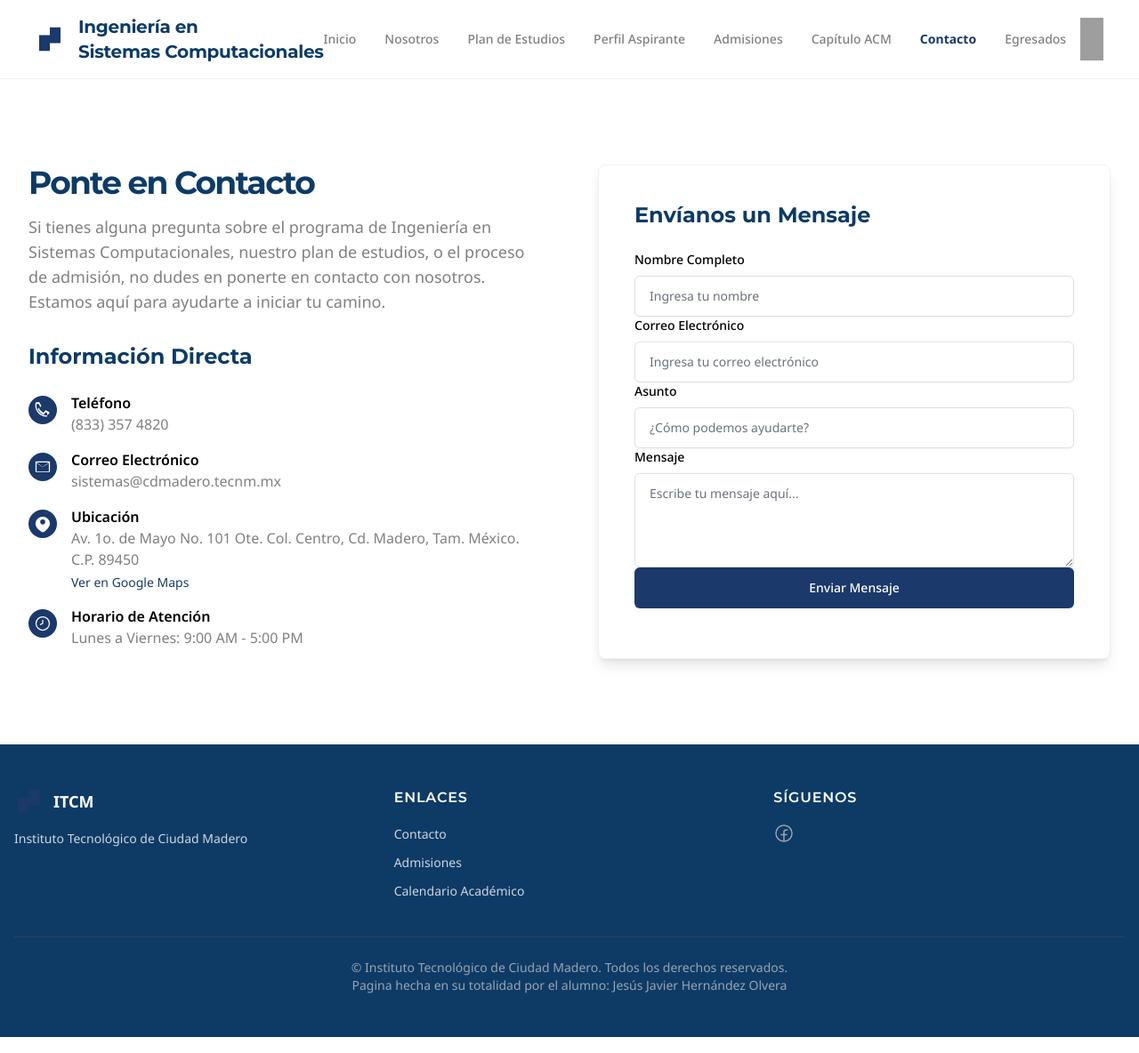
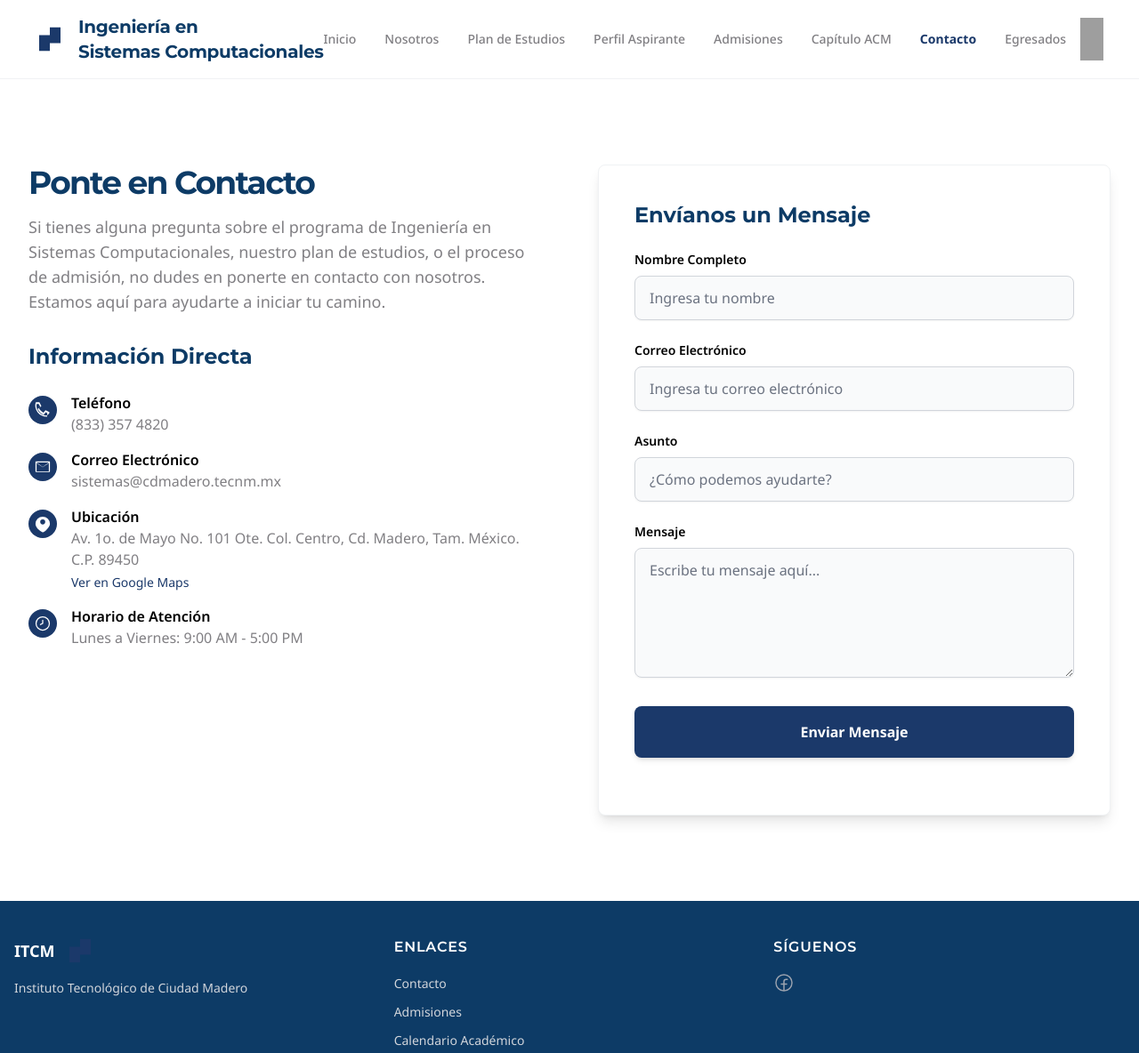
Before and after one commit to jjho05/ISC-ITCM, a plain HTML site: page contacto.html in a window 1280 px wide. Shown: the top 1184 px of the page at 89% size. Drawn offline with nearby package versions, Linux system fonts and the light colour scheme; grey boxes are pictures that could not be loaded.

Commit message:
Fix: Ajustes finales footer (alineación ITCM) y estética formulario contacto

```diff
--- a/components/footer.html
+++ b/components/footer.html
@@ -1,12 +1,15 @@
 <footer class="bg-[var(--secondary-color)] text-white">
-    <div class="container mx-auto px-4 py-12">
+    <div class="container mx-auto px-4 py-10">
         <div class="grid grid-cols-1 gap-8 md:grid-cols-3">
             <div class="col-span-1">
-                <div class="flex items-center gap-3"><svg class="h-8 w-8 text-[var(--primary-color)]" fill="none"
-                        viewBox="0 0 48 48" xmlns="http://www.w3.org/2000/svg">
+                <div class="flex items-center gap-3">
+                    <span class="text-lg font-bold">ITCM</span>
+                    <svg class="h-8 w-8 text-[var(--primary-color)]" fill="none" viewBox="0 0 48 48"
+                        xmlns="http://www.w3.org/2000/svg">
                         <path clip-rule="evenodd" d="M24 4H42V17.3333V30.6667H24V44H6V30.6667V17.3333H24V4Z"
                             fill="currentColor" fill-rule="evenodd"></path>
-                    </svg><span class="text-lg font-bold">ITCM</span></div>
+                    </svg>
+                </div>
                 <p class="mt-4 text-sm text-gray-300">Instituto Tecnológico de Ciudad Madero</p>
             </div>
             <div>
--- a/contacto.html
+++ b/contacto.html
@@ -1,17 +1,21 @@
 <!DOCTYPE html>
 <html lang="es">
+
 <head>
-    <meta charset="utf-8"/>
-    <meta content="width=device-width, initial-scale=1.0" name="viewport"/>
+    <meta charset="utf-8" />
+    <meta content="width=device-width, initial-scale=1.0" name="viewport" />
     <title>Contacto - ITCM</title>
-    <meta name="description" content="Ponte en contacto con la carrera de Ingeniería en Sistemas Computacionales del ITCM. Encuentra nuestro teléfono, correo electrónico, ubicación y horario de atención.">
-    <link href="https://www.cdmadero.tecnm.mx/images/favicon.png" rel="icon" type="image/png"/>
-    <link href="https://fonts.googleapis.com" rel="preconnect"/>
-    <link crossorigin="" href="https://fonts.gstatic.com" rel="preconnect"/>
-    <link href="css/styles.css" rel="stylesheet"/>
+    <meta name="description"
+        content="Ponte en contacto con la carrera de Ingeniería en Sistemas Computacionales del ITCM. Encuentra nuestro teléfono, correo electrónico, ubicación y horario de atención.">
+    <link href="https://www.cdmadero.tecnm.mx/images/favicon.png" rel="icon" type="image/png" />
+    <link href="https://fonts.googleapis.com" rel="preconnect" />
+    <link crossorigin="" href="https://fonts.gstatic.com" rel="preconnect" />
+    <link href="css/styles.css" rel="stylesheet" />
     <!-- Tipografías Oficiales TecNM -->
-    <link href="https://fonts.googleapis.com/css2?family=Noto+Sans:wght@400;500;600;700;800&display=swap" rel="stylesheet" />
-    <link href="https://fonts.googleapis.com/css2?family=Montserrat:wght@400;500;600;700;800&display=swap" rel="stylesheet" />
+    <link href="https://fonts.googleapis.com/css2?family=Noto+Sans:wght@400;500;600;700;800&display=swap"
+        rel="stylesheet" />
+    <link href="https://fonts.googleapis.com/css2?family=Montserrat:wght@400;500;600;700;800&display=swap"
+        rel="stylesheet" />
     <script src="https://cdn.tailwindcss.com?plugins=forms,container-queries"></script>
     <style type="text/tailwindcss">
         :root {
@@ -33,6 +37,7 @@
         }
     </style>
 </head>
+
 <body class="bg-[var(--background-color)] text-[var(--text-primary)]">
     <div class="relative flex size-full min-h-screen flex-col overflow-x-hidden">
         <div class="flex h-full grow flex-col">
@@ -47,43 +52,135 @@
                         <div class="grid lg:grid-cols-2 gap-16 items-start">
                             <!-- SECCIÓN DE INFORMACIÓN DE CONTACTO -->
                             <div class="space-y-8">
-                            <div class="space-y-4"><h1 class="text-3xl sm:text-4xl font-bold tracking-tighter text-[var(--secondary-color)]">Ponte en Contacto</h1><p class="text-lg text-[var(--text-secondary)]">Si tienes alguna pregunta sobre el programa de Ingeniería en Sistemas Computacionales, nuestro plan de estudios, o el proceso de admisión, no dudes en ponerte en contacto con nosotros. Estamos aquí para ayudarte a iniciar tu camino.</p></div>
+                                <div class="space-y-4">
+                                    <h1
+                                        class="text-3xl sm:text-4xl font-bold tracking-tighter text-[var(--secondary-color)]">
+                                        Ponte en Contacto</h1>
+                                    <p class="text-lg text-[var(--text-secondary)]">Si tienes alguna pregunta sobre el
+                                        programa de Ingeniería en Sistemas Computacionales, nuestro plan de estudios, o
+                                        el proceso de admisión, no dudes en ponerte en contacto con nosotros. Estamos
+                                        aquí para ayudarte a iniciar tu camino.</p>
+                                </div>
                                 <div class="space-y-6">
-                                <h2 class="text-2xl font-bold text-[var(--secondary-color)]">Información Directa</h2>
+                                    <h2 class="text-2xl font-bold text-[var(--secondary-color)]">Información Directa
+                                    </h2>
                                     <div class="space-y-4">
-                                    <div class="flex items-start gap-4"><div class="flex-shrink-0 size-8 bg-[var(--primary-color)] text-white rounded-full flex items-center justify-center mt-1"><svg fill="currentColor" height="20px" viewBox="0 0 256 256" width="20px" xmlns="http://www.w3.org/2000/svg"><path d="M222.39,157.83l-48-24a8,8,0,0,0-9.57,1.82l-24.8,32.22c-29.35-15-52.66-38.31-67.65-67.65l32.22-24.8a8,8,0,0,0,1.82-9.57l-24-48A8,8,0,0,0,74.17,16H34.17a8,8,0,0,0-8,8.21A160,160,0,0,0,184,224a8,8,0,0,0,8.21-8V173.83A8,8,0,0,0,222.39,157.83ZM184,208A144.17,144.17,0,0,1,40.22,40H71.26l22.6,45.2-32.55,25a8,8,0,0,0-2.3,10.22,185.74,185.74,0,0,0,76,76,8,8,0,0,0,10.22-2.3l25-32.55,45.2,22.6Z"></path></svg></div><div><p class="font-semibold text-[var(--text-primary)]">Teléfono</p><a class="text-[var(--text-secondary)] hover:text-[var(--primary-color)] transition-colors" href="tel:+528333574820">(833) 357 4820</a></div></div>
-                                    <div class="flex items-start gap-4"><div class="flex-shrink-0 size-8 bg-[var(--primary-color)] text-white rounded-full flex items-center justify-center mt-1"><svg fill="currentColor" height="20px" viewBox="0 0 256 256" width="20px" xmlns="http://www.w3.org/2000/svg"><path d="M224,48H32a8,8,0,0,0-8,8V192a8,8,0,0,0,8,8H224a8,8,0,0,0,8-8V56A8,8,0,0,0,224,48Zm-8,16L128,128,40,64ZM216,192H40V74.19l82.59,55.06a8,8,0,0,0,10.82,0L216,74.19Z"></path></svg></div><div><p class="font-semibold text-[var(--text-primary)]">Correo Electrónico</p><a class="text-[var(--text-secondary)] hover:text-[var(--primary-color)] transition-colors" href="mailto:sistemas@cdmadero.tecnm.mx">sistemas@cdmadero.tecnm.mx</a></div></div>
-                                    <div class="flex items-start gap-4"><div class="flex-shrink-0 size-8 bg-[var(--primary-color)] text-white rounded-full flex items-center justify-center mt-1"><svg fill="currentColor" height="20px" viewBox="0 0 256 256" width="20px" xmlns="http://www.w3.org/2000/svg"><path d="M128,24A104,104,0,0,0,24,128c0,70.61,100.1,120.37,101.44,120.93a7.88,7.88,0,0,0,5.12,0C155.9,248.37,232,174.61,232,128A104,104,0,0,0,128,24Zm0,112a36,36,0,1,1,36-36A36,36,0,0,1,128,136Z"></path></svg></div><div><p class="font-semibold text-[var(--text-primary)]">Ubicación</p><p class="text-[var(--text-secondary)]">Av. 1o. de Mayo No. 101 Ote. Col. Centro, Cd. Madero, Tam. México. C.P. 89450</p><a class="text-[var(--primary-color)] hover:underline text-sm mt-1 block" href="https://www.google.com/maps/search/Instituto+Tecnologico+de+Ciudad+Madero" target="_blank" rel="noopener noreferrer">Ver en Google Maps</a></div></div>
-                                    <div class="flex items-start gap-4"><div class="flex-shrink-0 size-8 bg-[var(--primary-color)] text-white rounded-full flex items-center justify-center mt-1"><svg fill="currentColor" height="20px" viewBox="0 0 256 256" width="20px" xmlns="http://www.w3.org/2000/svg"><path d="M128,24A104,104,0,1,0,232,128,104.11,104.11,0,0,0,128,24Zm0,192a88,88,0,1,1,88-88A88.1,88.1,0,0,1,128,216ZM136,80v48a8,8,0,0,1-4.7,7.31l-32,16a8,8,0,0,1-8.6-13.84L120,120V80a8,8,0,0,1,16,0Z"></path></svg></div><div><p class="font-semibold text-[var(--text-primary)]">Horario de Atención</p><p class="text-[var(--text-secondary)]">Lunes a Viernes: 9:00 AM - 5:00 PM</p></div></div>
+                                        <div class="flex items-start gap-4">
+                                            <div
+                                                class="flex-shrink-0 size-8 bg-[var(--primary-color)] text-white rounded-full flex items-center justify-center mt-1">
+                                                <svg fill="currentColor" height="20px" viewBox="0 0 256 256"
+                                                    width="20px" xmlns="http://www.w3.org/2000/svg">
+                                                    <path
+                                                        d="M222.39,157.83l-48-24a8,8,0,0,0-9.57,1.82l-24.8,32.22c-29.35-15-52.66-38.31-67.65-67.65l32.22-24.8a8,8,0,0,0,1.82-9.57l-24-48A8,8,0,0,0,74.17,16H34.17a8,8,0,0,0-8,8.21A160,160,0,0,0,184,224a8,8,0,0,0,8.21-8V173.83A8,8,0,0,0,222.39,157.83ZM184,208A144.17,144.17,0,0,1,40.22,40H71.26l22.6,45.2-32.55,25a8,8,0,0,0-2.3,10.22,185.74,185.74,0,0,0,76,76,8,8,0,0,0,10.22-2.3l25-32.55,45.2,22.6Z">
+                                                    </path>
+                                                </svg>
+                                            </div>
+                                            <div>
+                                                <p class="font-semibold text-[var(--text-primary)]">Teléfono</p><a
+                                                    class="text-[var(--text-secondary)] hover:text-[var(--primary-color)] transition-colors"
+                                                    href="tel:+528333574820">(833) 357 4820</a>
+                                            </div>
+                                        </div>
+                                        <div class="flex items-start gap-4">
+                                            <div
+                                                class="flex-shrink-0 size-8 bg-[var(--primary-color)] text-white rounded-full flex items-center justify-center mt-1">
+                                                <svg fill="currentColor" height="20px" viewBox="0 0 256 256"
+                                                    width="20px" xmlns="http://www.w3.org/2000/svg">
+                                                    <path
+                                                        d="M224,48H32a8,8,0,0,0-8,8V192a8,8,0,0,0,8,8H224a8,8,0,0,0,8-8V56A8,8,0,0,0,224,48Zm-8,16L128,128,40,64ZM216,192H40V74.19l82.59,55.06a8,8,0,0,0,10.82,0L216,74.19Z">
+                                                    </path>
+                                                </svg>
+                                            </div>
+                                            <div>
+                                                <p class="font-semibold text-[var(--text-primary)]">Correo Electrónico
+                                                </p><a
+                                                    class="text-[var(--text-secondary)] hover:text-[var(--primary-color)] transition-colors"
+                                                    href="mailto:sistemas@cdmadero.tecnm.mx">sistemas@cdmadero.tecnm.mx</a>
+                                            </div>
+                                        </div>
+                                        <div class="flex items-start gap-4">
+                                            <div
+                                                class="flex-shrink-0 size-8 bg-[var(--primary-color)] text-white rounded-full flex items-center justify-center mt-1">
+                                                <svg fill="currentColor" height="20px" viewBox="0 0 256 256"
+                                                    width="20px" xmlns="http://www.w3.org/2000/svg">
+                                                    <path
+                                                        d="M128,24A104,104,0,0,0,24,128c0,70.61,100.1,120.37,101.44,120.93a7.88,7.88,0,0,0,5.12,0C155.9,248.37,232,174.61,232,128A104,104,0,0,0,128,24Zm0,112a36,36,0,1,1,36-36A36,36,0,0,1,128,136Z">
+                                                    </path>
+                                                </svg>
+                                            </div>
+                                            <div>
+                                                <p class="font-semibold text-[var(--text-primary)]">Ubicación</p>
+                                                <p class="text-[var(--text-secondary)]">Av. 1o. de Mayo No. 101 Ote.
+                                                    Col. Centro, Cd. Madero, Tam. México. C.P. 89450</p><a
+                                                    class="text-[var(--primary-color)] hover:underline text-sm mt-1 block"
+                                                    href="https://www.google.com/maps/search/Instituto+Tecnologico+de+Ciudad+Madero"
+                                                    target="_blank" rel="noopener noreferrer">Ver en Google Maps</a>
+                                            </div>
+                                        </div>
+                                        <div class="flex items-start gap-4">
+                                            <div
+                                                class="flex-shrink-0 size-8 bg-[var(--primary-color)] text-white rounded-full flex items-center justify-center mt-1">
+                                                <svg fill="currentColor" height="20px" viewBox="0 0 256 256"
+                                                    width="20px" xmlns="http://www.w3.org/2000/svg">
+                                                    <path
+                                                        d="M128,24A104,104,0,1,0,232,128,104.11,104.11,0,0,0,128,24Zm0,192a88,88,0,1,1,88-88A88.1,88.1,0,0,1,128,216ZM136,80v48a8,8,0,0,1-4.7,7.31l-32,16a8,8,0,0,1-8.6-13.84L120,120V80a8,8,0,0,1,16,0Z">
+                                                    </path>
+                                                </svg>
+                                            </div>
+                                            <div>
+                                                <p class="font-semibold text-[var(--text-primary)]">Horario de Atención
+                                                </p>
+                                                <p class="text-[var(--text-secondary)]">Lunes a Viernes: 9:00 AM - 5:00
+                                                    PM</p>
+                                            </div>
+                                        </div>
                                     </div>
                                 </div>
                             </div>
 
                             <!-- FORMULARIO FUNCIONAL CON FORMSUBMIT.CO -->
                             <div class="bg-white p-8 sm:p-10 rounded-lg shadow-lg border border-[var(--accent-color)]">
-                            <h2 class="text-2xl font-bold text-[var(--secondary-color)] mb-6">Envíanos un Mensaje</h2>
+                                <h2 class="text-2xl font-bold text-[var(--secondary-color)] mb-6">Envíanos un Mensaje
+                                </h2>
 
                                 <!--
                                 ¡IMPORTANTE!
                                 1. Reemplaza 'tu-email@dominio.com' con tu correo electrónico.
                                 2. El 'id="contact-form"' es necesario para que el script funcione.
                             -->
-                            <form id="contact-form" action="https://formsubmit.co/jjho.reivaj05@gmail.com" method="POST">
+                                <form id="contact-form" action="https://formsubmit.co/jjho.reivaj05@gmail.com"
+                                    method="POST" class="space-y-6">
                                     <div>
-                                    <label class="block text-sm font-medium text-[var(--text-primary)] mb-2" for="name">Nombre Completo</label>
-                                    <input class="form-input block w-full rounded-md border-[var(--border-color)] shadow-sm focus:border-[var(--primary-color)] focus:ring-[var(--primary-color)] sm:text-sm py-3 px-4" id="name" name="name" placeholder="Ingresa tu nombre" type="text" required/>
+                                        <label class="block text-sm font-semibold text-[var(--text-primary)] mb-2"
+                                            for="name">Nombre Completo</label>
+                                        <input
+                                            class="form-input block w-full rounded-lg border-gray-300 shadow-sm focus:border-[var(--primary-color)] focus:ring-[var(--primary-color)] focus:ring-2 focus:ring-opacity-50 transition-all duration-200 py-3 px-4 bg-gray-50 focus:bg-white"
+                                            id="name" name="name" placeholder="Ingresa tu nombre" type="text"
+                                            required />
                                     </div>
                                     <div>
-                                    <label class="block text-sm font-medium text-[var(--text-primary)] mb-2" for="email">Correo Electrónico</label>
-                                    <input class="form-input block w-full rounded-md border-[var(--border-color)] shadow-sm focus:border-[var(--primary-color)] focus:ring-[var(--primary-color)] sm:text-sm py-3 px-4" id="email" name="email" placeholder="Ingresa tu correo electrónico" type="email" required/>
+                                        <label class="block text-sm font-semibold text-[var(--text-primary)] mb-2"
+                                            for="email">Correo Electrónico</label>
+                                        <input
+                                            class="form-input block w-full rounded-lg border-gray-300 shadow-sm focus:border-[var(--primary-color)] focus:ring-[var(--primary-color)] focus:ring-2 focus:ring-opacity-50 transition-all duration-200 py-3 px-4 bg-gray-50 focus:bg-white"
+                                            id="email" name="email" placeholder="Ingresa tu correo electrónico"
+                                            type="email" required />
                                     </div>
                                     <div>
-                                    <label class="block text-sm font-medium text-[var(--text-primary)] mb-2" for="subject">Asunto</label>
-                                    <input class="form-input block w-full rounded-md border-[var(--border-color)] shadow-sm focus:border-[var(--primary-color)] focus:ring-[var(--primary-color)] sm:text-sm py-3 px-4" id="subject" name="subject" placeholder="¿Cómo podemos ayudarte?" type="text" required/>
+                                        <label class="block text-sm font-semibold text-[var(--text-primary)] mb-2"
+                                            for="subject">Asunto</label>
+                                        <input
+                                            class="form-input block w-full rounded-lg border-gray-300 shadow-sm focus:border-[var(--primary-color)] focus:ring-[var(--primary-color)] focus:ring-2 focus:ring-opacity-50 transition-all duration-200 py-3 px-4 bg-gray-50 focus:bg-white"
+                                            id="subject" name="subject" placeholder="¿Cómo podemos ayudarte?"
+                                            type="text" required />
                                     </div>
                                     <div>
-                                    <label class="block text-sm font-medium text-[var(--text-primary)] mb-2" for="message">Mensaje</label>
-                                    <textarea class="form-textarea block w-full rounded-md border-[var(--border-color)] shadow-sm focus:border-[var(--primary-color)] focus:ring-[var(--primary-color)] sm:text-sm py-3 px-4" id="message" name="message" placeholder="Escribe tu mensaje aquí..." rows="4" required></textarea>
+                                        <label class="block text-sm font-semibold text-[var(--text-primary)] mb-2"
+                                            for="message">Mensaje</label>
+                                        <textarea
+                                            class="form-textarea block w-full rounded-lg border-gray-300 shadow-sm focus:border-[var(--primary-color)] focus:ring-[var(--primary-color)] focus:ring-2 focus:ring-opacity-50 transition-all duration-200 py-3 px-4 bg-gray-50 focus:bg-white"
+                                            id="message" name="message" placeholder="Escribe tu mensaje aquí..."
+                                            rows="5" required></textarea>
                                     </div>
 
                                     <!-- Campos de configuración para FormSubmit -->
@@ -92,10 +189,13 @@
                                     <!-- 2. Deshabilita la página de CAPTCHA de FormSubmit -->
                                     <input type="hidden" name="_captcha" value="false">
                                     <!-- 3. (Opcional) Asunto personalizado para el email que recibes -->
-                                <input type="hidden" name="_subject" value="Nuevo Mensaje de Contacto - Web ISC-ITCM">
+                                    <input type="hidden" name="_subject"
+                                        value="Nuevo Mensaje de Contacto - Web ISC-ITCM">
 
-                                <div>
-                                    <button id="submit-btn" class="w-full flex justify-center py-3 px-4 border border-transparent rounded-md shadow-sm text-sm font-medium text-white bg-[var(--primary-color)] hover:bg-[var(--secondary-color)] focus:outline-none focus:ring-2 focus:ring-offset-2 focus:ring-[var(--primary-color)] transition-colors duration-300" type="submit">
+                                    <div class="pt-2">
+                                        <button id="submit-btn"
+                                            class="w-full flex justify-center py-4 px-6 border border-transparent rounded-lg shadow-md text-base font-bold text-white bg-[var(--primary-color)] hover:bg-[var(--secondary-color)] focus:outline-none focus:ring-2 focus:ring-offset-2 focus:ring-[var(--primary-color)] transform transition-all duration-200 hover:scale-[1.02]"
+                                            type="submit">
                                             Enviar Mensaje
                                         </button>
                                     </div>
@@ -122,4 +222,5 @@
     <script src="js/components-loader.js"></script>
     <script src="js/menu.js"></script>
 </body>
+
 </html>
```
Lines whose indentation alone changed are shown as unchanged.
